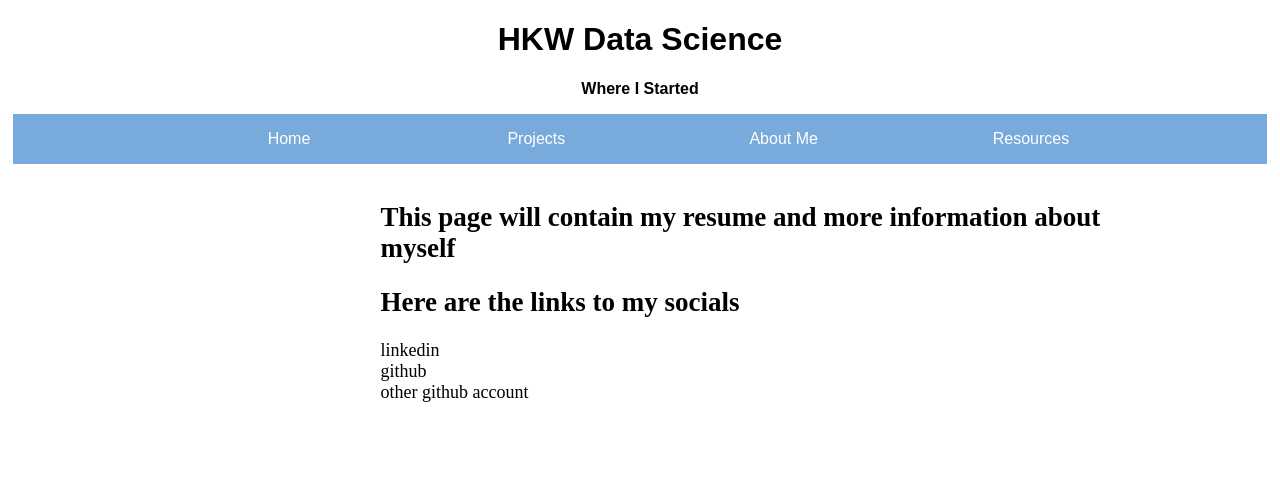
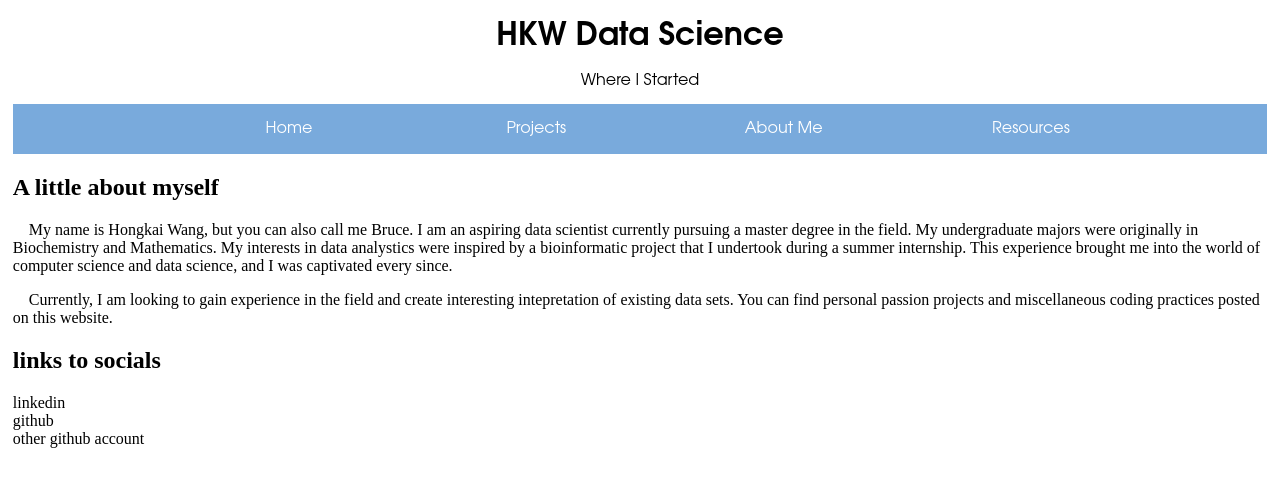
Before and after one commit to hkwdatascience/hkwdatascience.github.io, a plain HTML site: page about-me.html in a window 1280 px wide. Drawn offline with nearby package versions, Linux system fonts and the light colour scheme.

Commit message:
restructure of JS files
1.moved all js files into js/ folder
2.changed font and style in many of the pages
3.changed some styling in the CSS files.

```diff
--- a/F1-project.html
+++ b/F1-project.html
@@ -11,14 +11,14 @@
 
 	<header>
 		<h1> HKW datascience</h1>
-		<h2>Cool things i have done</h2>
+		<div>Cool things i have done</div>
 
-		<script id="replace_with_navbar" src="nav.js"></script>
+		<script id="replace_with_navbar" src="js\nav.js"></script>
 
 	</header>
 
 	<aside class="left">
-		<script id="replace_with_project-left-navbar" src="project-left-nav.js"></script>
+		<script id="replace_with_project-left-navbar" src="js\project-left-nav.js"></script>
 	</aside>
 
 	<article class="right">
--- a/about-me.html
+++ b/about-me.html
@@ -10,17 +10,29 @@
 <body>
 	<header>
 		<h1> HKW data science</h1>
-		<h2>where I started</h2>
-		<script id="replace_with_navbar" src="nav.js"></script>
+		<div>where I started</div>
+		<script id="replace_with_navbar" src="js\nav.js"></script>
 	</header>
-	<aside class="left">
 
-	</aside>
+	<article class = "personal-info">
+		<h1>A little about myself</h1>
 
-	<article class="right">
-		<h1>This page will contain my resume and more information about myself</h1>
+		<div>
+			<p>
+				&emsp;My name is Hongkai Wang, but you can also call me Bruce. I am an aspiring data scientist currently
+			pursuing a master degree in the field. My undergraduate majors were originally in Biochemistry and
+			Mathematics. My interests in data analystics were inspired by a bioinformatic project that I undertook
+			during a summer internship. This experience brought me into the world of computer science and data science,
+			and I was captivated every since.
+			</p>
 
-		<h2>Here are the links to my socials</h2>
+			<p>
+				&emsp;Currently, I am looking to gain experience in the field and create interesting intepretation of
+				existing data sets. You can find personal passion projects and miscellaneous coding practices posted on
+				this website.
+			</p>
+		</div>
+		<h2>links to socials</h2>
 		<div> linkedin </div>
 		<div> github</div>
 		<div> other github account</div>
--- a/css/project-styling.css
+++ b/css/project-styling.css
@@ -11,17 +11,17 @@ header {
 	font-family: sans-serif ;
 	text-align: center;
 	text-transform: capitalize;
-
+	font-size: medium;
+	font-family: Avantgarde, TeX Gyre Adventor, URW Gothic L, sans-serif ;
 }
 
 header h1{
 	background-color: ;
 	color: rgb(0, 0, 0);
+	font-family: Avantgarde, TeX Gyre Adventor, URW Gothic L, sans-serif ;
 }
 
-header h2{
-	font-size: medium;
-}
+
 
 
 nav ul{
--- a/css/resources-styling.css
+++ b/css/resources-styling.css
@@ -11,16 +11,14 @@ header {
 	font-family: sans-serif ;
 	text-align: center;
 	text-transform: capitalize;
-
+	font-size: medium;
+	font-family: Avantgarde, TeX Gyre Adventor, URW Gothic L, sans-serif ;
 }
 
 header h1{
-	background-color: ;
+
 	color: rgb(0, 0, 0);
-}
-
-header h2{
-	font-size: medium;
+	font-family: Avantgarde, TeX Gyre Adventor, URW Gothic L, sans-serif ;
 }
 
 
@@ -30,6 +28,7 @@ nav ul{
 	text-align: center;
 
 }
+
 
 /* main navigation blocks styling */
 nav li{
@@ -60,7 +59,7 @@ nav a:hover{
 nav a:focus{
 	background-color: #005f5f;
 }
-/* need to fix through js coding. Inactive in current design*/
+
 nav a.active{
 	background-color: #aaa;
     color: #444;
@@ -96,6 +95,7 @@ nav li ul li {
 	margin: 0;
 }
 
+
 /*main section styling*/
 
 /*the left and right blockinsg of the body section of the page*/
--- a/css/styling.css
+++ b/css/styling.css
@@ -2,24 +2,27 @@
 body{
 	background: rgb(255, 255, 255);
 	margin: 1%;
+
 }
 
 
 header {
 	height: 15%;
-	font-family: sans-serif ;
 	text-align: center;
 	text-transform: capitalize;
-
+	font-size: medium;
+	font-family: Avantgarde, TeX Gyre Adventor, URW Gothic L, sans-serif ;
 }
 
 header h1{
 	background-color: ;
 	color: rgb(0, 0, 0);
+	font-family: Avantgarde, TeX Gyre Adventor, URW Gothic L, sans-serif ;
 }
 
 header h2{
 	font-size: medium;
+	font-family: Avantgarde, TeX Gyre Adventor, URW Gothic L, sans-serif ;
 }
 
 
@@ -38,6 +41,7 @@ nav li{
 	text-transform: capitalize;
 	padding: 0;
 	margin: 0;
+
 }
 
 /* navigation bar*/
@@ -45,6 +49,7 @@ nav li ul{
 	position: absolute;
 	display: none;
 	width: inherit;
+
 }
 nav a{
 	text-decoration: none;
@@ -59,7 +64,7 @@ nav a:hover{
 nav a:focus{
 	background-color: #005f5f;
 }
-/* need to fix through js coding. Inactive in current design*/
+
 nav a.active{
 	background-color: #aaa;
     color: #444;
@@ -124,4 +129,5 @@ nav li ul li {
 	width:60%;
 	padding: 3% , 10px;
 	font-size: large;
+	font-family: Didot, serif;
 }
--- a/nav.js
+++ b/js/nav.js
@@ -1,7 +1,7 @@
 //A short js script to help share the navigation bar across the website
 //directly copied from page: https://stackoverflow.com/questions/31954089/how-can-i-reuse-a-navigation-bar-on-multiple-pages
 
-fetch('nav.html')
+fetch('../nav.html')
 .then(res => res.text())
 .then(text => {
     let oldelem = document.querySelector("script#replace_with_navbar");
--- a/nav.html
+++ b/nav.html
@@ -6,22 +6,12 @@
 		<li><a href="project-list.html">Projects</a>
 			<ul>
 				<li><a href="F1-project.html">F1 project</a></li>
-				<li><a href="">List of pending projects</a></li>
+				<li><a href="machine-learning-algo.html">machine learning algorithms</a></li>
 			</ul>
 		</li>
 		<li><a href="about-me.html">about me</a>
-			<ul>
-				<li><a href="">My resume</a></li>
-				<li><a href="">My story</a></li>
-			</ul>
 		</li>
 		<li><a href="resources.html">resources</a>
-			<ul>
-				<li><a href="">Courses I have taken</a></li>
-				<li><a href="">Recommended readings</a></li>
-				<li><a href="">topics to follow</a></li>
-				<li><a href="">Career help</a></li>
-			</ul>
 		</li>
 	</ul>
 </nav>
```
Also changed, not shown: index.html (+9 -5 lines), machine-learning-algo.html (+2 -2 lines), project-list.html (+1 -1 lines), resources.html (+3 -3 lines), js/project-left-nav.js (renamed from project-left-nav.js).
